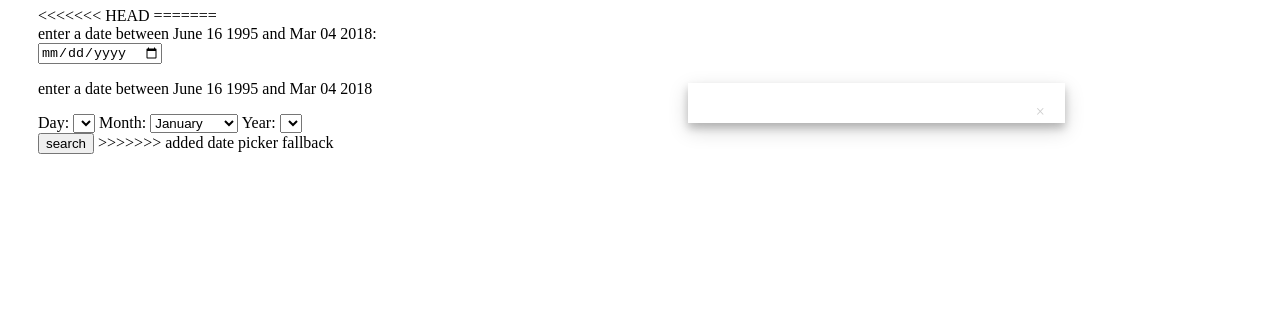
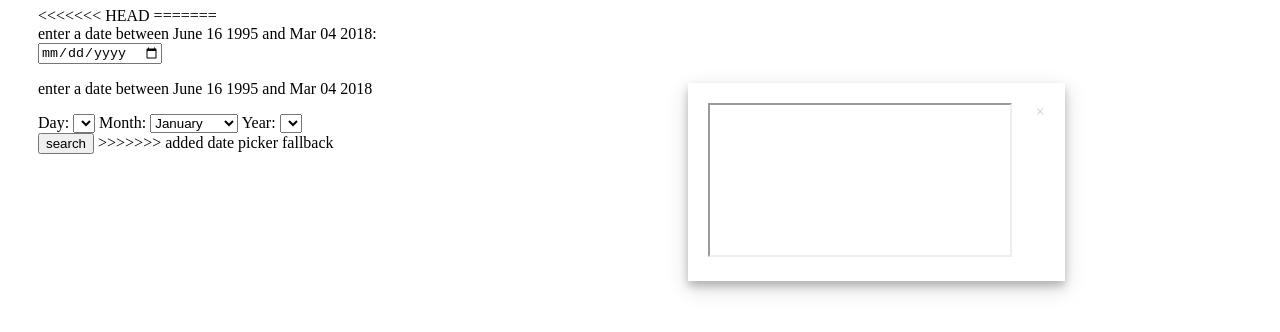
Before and after one commit to 821jieun/cosmic-moments, a plain HTML site: page index.html in a window 1280 px wide. Shown: the part 152-484 px from the top of the page. Drawn offline with nearby package versions, Linux system fonts and the light colour scheme.

Commit message:
changes to html and js

```diff
--- a/index.html
+++ b/index.html
@@ -90,9 +90,11 @@
       </div>
 
 
-      <div class="modal">
-        <div class="modal-content reveal" data-reveal>
+      <div id="modalDiv" class="modal">
+        <div class="modal-content">
          <span class="closeBtn">&times;</span>
+         <iframe id="iframe" aria-live="assertive">
+         </iframe>
        </div>
      </div>
     </section>
```
Also changed, not shown: index.js (+21 -2 lines).
